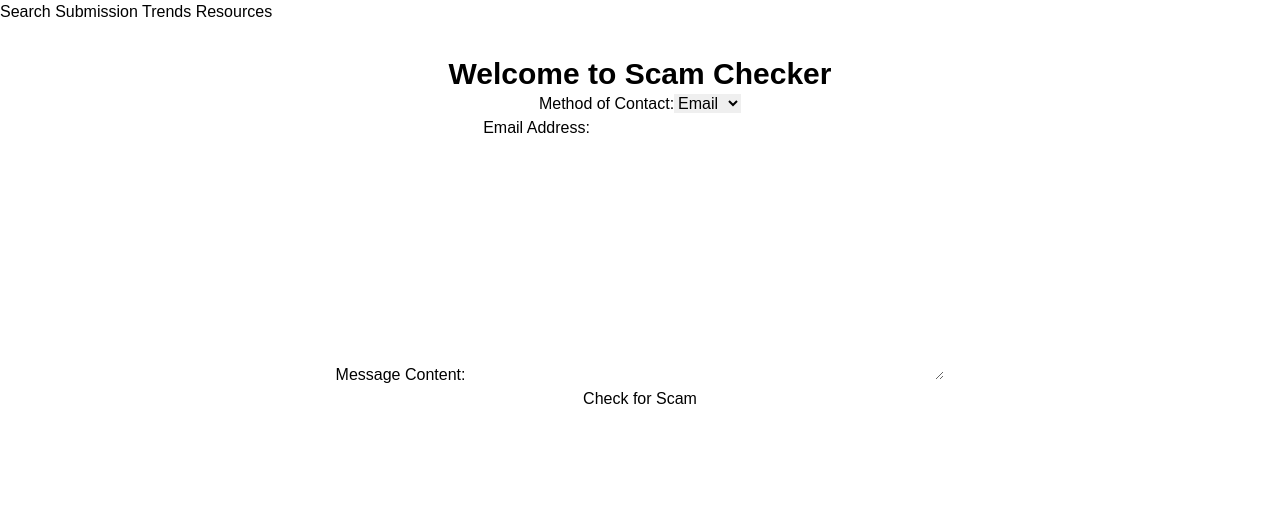
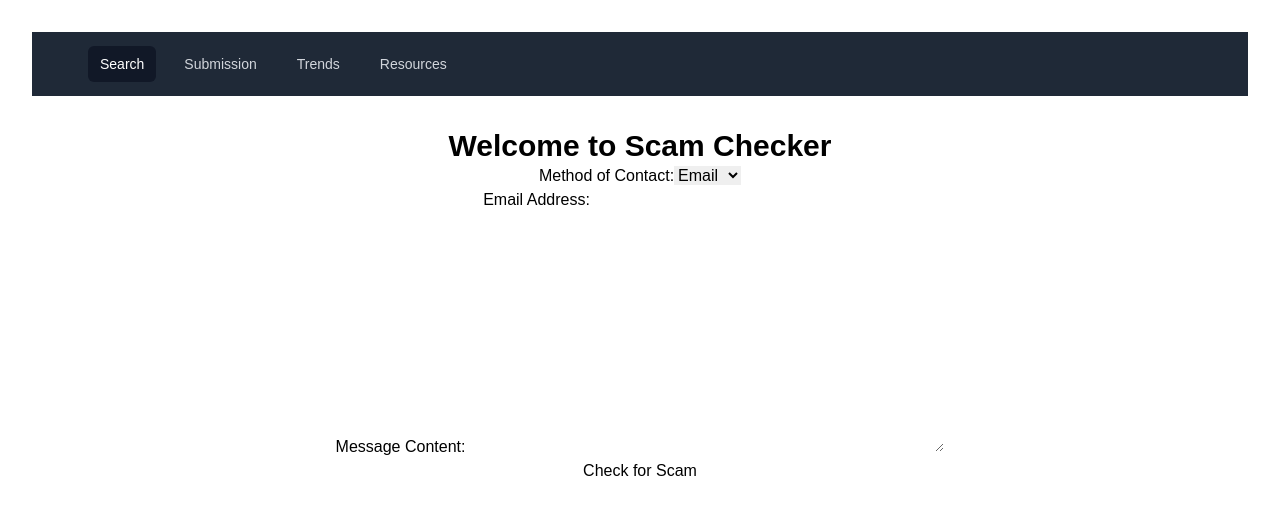
Before and after one commit to Snake9211/madhacksfall2024, a React (Vite) app: page / in a window 1280 px wide. Shown: the top 514 px of the page. Built offline with nearby package versions, Linux system fonts and the light colour scheme; a web font is replaced by a local one.

Commit message:
Fixed UI for navigation bar, added links to websites.

```diff
--- a/package.json
+++ b/package.json
@@ -12,6 +12,8 @@
   "dependencies": {
     "@emotion/react": "^11.13.3",
     "@emotion/styled": "^11.13.0",
+    "@headlessui/react": "^2.2.0",
+    "@heroicons/react": "^2.1.5",
     "@mui/material": "^6.1.6",
     "firebase": "^11.0.1",
     "geist": "^1.3.1",
--- a/src/App.tsx
+++ b/src/App.tsx
@@ -1,35 +1,25 @@
+import './App.css';
+
 import { Route, BrowserRouter as Router, Routes } from 'react-router-dom';
-
-import Compare from './pages/Resources'
-import Search from './pages/Search';
 
 // import Submission from './pages/Submission';
 // import Trends from './pages/Trends';
+import NavBar from './components/navBar';
+import Resources from './pages/Resources';
+import Search from './pages/Search';
 
-function NavigationBar() {
-  return (
-    <nav>
-      <a href="/">Search </a>
-      <a href="/submission">Submission </a>
-      <a href="/trends">Trends </a>
-      <a href="/resources">Resources </a>
-
-    </nav>
-  );
-}
-
-function MainApp() {
+function App() {
   return (
     <Router>
-      <NavigationBar />
+      <NavBar />
       <Routes>
         <Route path="/" element={<Search />} />
         {/* <Route path="/submission" element={<Submission />} />
         <Route path="/trends" element={<Trends />} /> */}
-        <Route path="/resources" element={<Compare />} />
+        <Route path="/resources" element={<Resources />} />
       </Routes>
     </Router>
   );
 }
 
-export default MainApp;
+export default App;
--- /dev/null
+++ b/src/components/NavBar.tsx
@@ -0,0 +1,61 @@
+import { Disclosure, DisclosureButton } from '@headlessui/react';
+
+import { Link } from 'react-router-dom';
+
+const navigation = [
+  { name: 'Search', href: '/', current: true },
+  { name: 'Submission', href: '/submission', current: false },
+  { name: 'Trends', href: '/trends', current: false },
+  { name: 'Resources', href: '/resources', current: false },
+];
+
+function classNames(...classes: string[]) {
+  return classes.filter(Boolean).join(' ');
+}
+
+export default function NavBar() {
+  return (
+    <Disclosure as="nav" className="bg-gray-800">
+      <div className="mx-auto max-w-7xl px-2 sm:px-6 lg:px-8">
+        <div className="relative flex h-16 items-center justify-between">
+          <div className="flex flex-1 items-center justify-center sm:items-stretch sm:justify-start">
+            <div className="hidden sm:ml-6 sm:block">
+              <div className="flex space-x-4">
+                {navigation.map((item) => (
+                  <Link
+                    key={item.name}
+                    to={item.href}
+                    className={classNames(
+                      item.current ? 'bg-gray-900 text-white' : 'text-gray-300 hover:bg-gray-700 hover:text-white',
+                      'rounded-md px-3 py-2 text-sm font-medium'
+                    )}
+                  >
+                    {item.name}
+                  </Link>
+                ))}
+              </div>
+            </div>
+          </div>
+        </div>
+      </div>
+
+      <Disclosure.Panel className="sm:hidden">
+        <div className="space-y-1 px-2 pb-3 pt-2">
+          {navigation.map((item) => (
+            <DisclosureButton
+              key={item.name}
+              as={Link}
+              to={item.href}
+              className={classNames(
+                item.current ? 'bg-gray-900 text-white' : 'text-gray-300 hover:bg-gray-700 hover:text-white',
+                'block rounded-md px-3 py-2 text-base font-medium'
+              )}
+            >
+              {item.name}
+            </DisclosureButton>
+          ))}
+        </div>
+      </Disclosure.Panel>
+    </Disclosure>
+  );
+}
```
Also changed, not shown: 1 other file (tests, documents, lock files or other folders).
